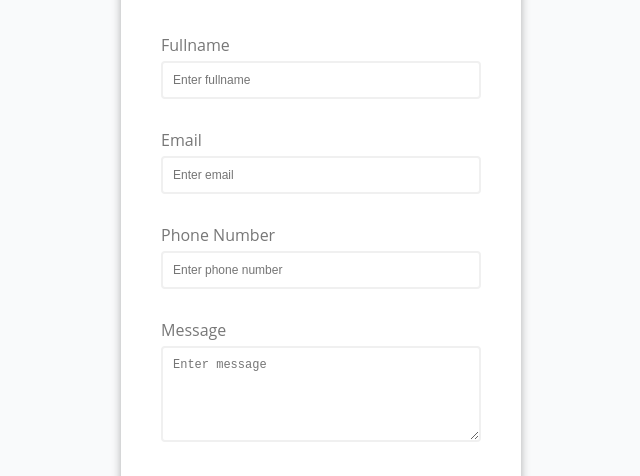
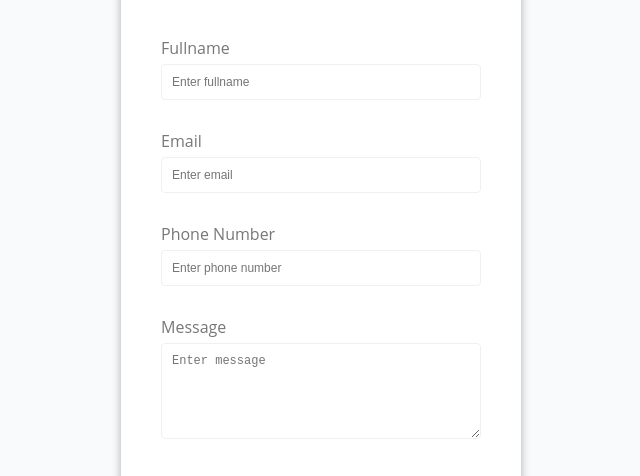
Before and after one commit to oluwakemi-dada/Form-To-Firebase, a plain HTML site: page index.html in a window 1280 px wide. Shown: the part 160-636 px from the top of the page, 319-959 px from the left. Drawn offline with Linux system fonts and the light colour scheme.

Commit message:
Initial Commit

```diff
--- a/style.css
+++ b/style.css
@@ -48,7 +48,7 @@ h2 {
 
 .form-control input,
 .form-control textarea {
-  border: 2px solid #f0f0f0;
+  border: 1px solid #f0f0f0;
   border-radius: 4px;
   display: block;
   width: 100%;
```
